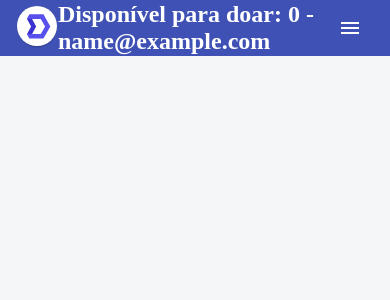
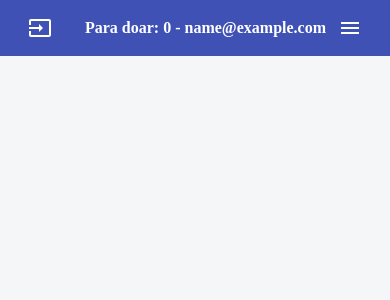
Before and after one commit to MaxwelRamos/front-projeto-integrado, a React (Create React App) app: page /app in a window 390 px wide. Shown: the top 300 px of the page. Built offline with nearby package versions, Linux system fonts and the light colour scheme; no server answers; sample sign-in values are in the browser's storage.

Commit message:
Melhorias mobile - Entrega 3

```diff
--- a/src/layouts/DashboardLayout/TopBar.js
+++ b/src/layouts/DashboardLayout/TopBar.js
@@ -65,11 +65,11 @@ const TopBar = ({
       {...rest}
     >
       <Toolbar>
-        <RouterLink to="/">
-          <Logo />
-        </RouterLink>
+        <IconButton color="inherit" onClick={logout}>
+            <InputIcon />
+        </IconButton>
         <Box flexGrow={1} />
-        <h2>{`Disponível para doar: ${quantidadeMensal} - ${(userLogado ? userLogado.email : '')}`}</h2>
+        <h4>{`Para doar: ${quantidadeMensal} - ${(userLogado ? userLogado.email : '')}`}</h4>
         <Hidden mdDown>
           <IconButton color="inherit">
             <Badge
@@ -78,9 +78,6 @@ const TopBar = ({
               variant="dot"
             >
             </Badge>
-          </IconButton>
-          <IconButton color="inherit" onClick={logout}>
-            <InputIcon />
           </IconButton>
         </Hidden>
         <Hidden lgUp>
```
